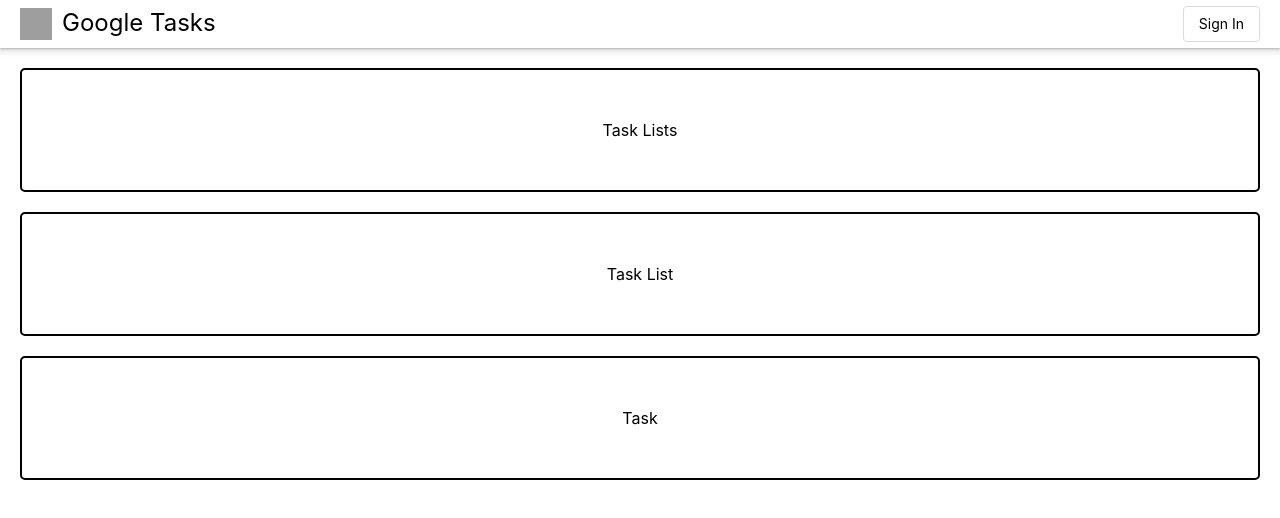
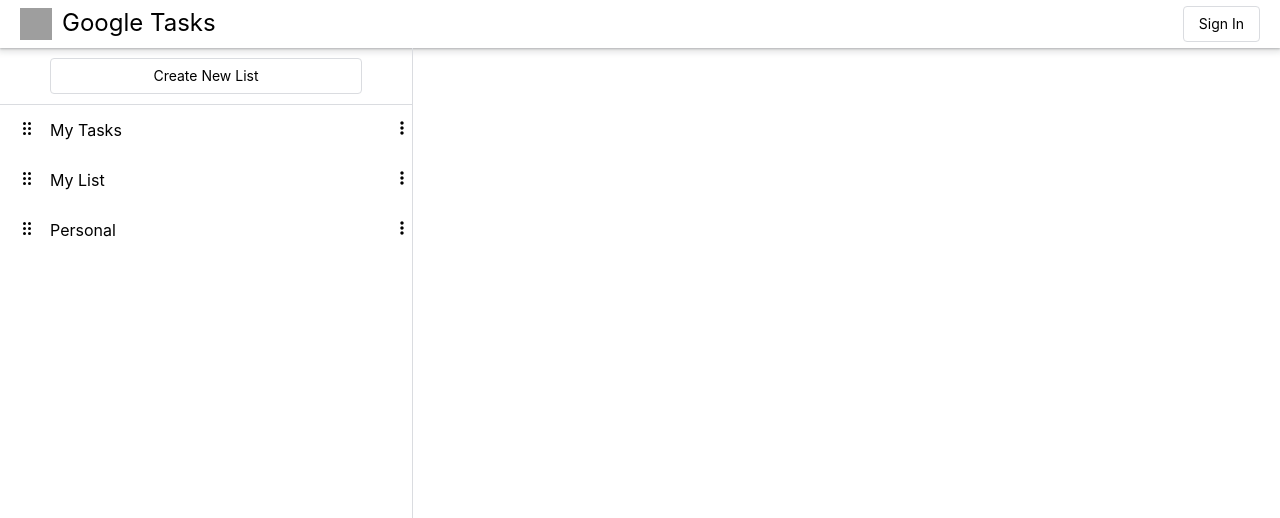
Before and after one commit to puneet-ahuja/google-tasks-extension, a React (Create React App) app: page / in a window 1280 px wide. Shown: the top 518 px of the page. Built offline with nearby package versions, Linux system fonts and the light colour scheme; grey boxes are pictures that could not be loaded.

Commit message:
Added Task Lists

```diff
--- a/src/App.js
+++ b/src/App.js
@@ -2,6 +2,7 @@
 import './App.css';
 import {loadTasksApi } from './GoogleAPI'
 import Header from './components/Header'
+import MainComponent from './components/MainComponent'
 
 
 
@@ -17,9 +18,7 @@
   return (
     <div className="App">
       <Header></Header>
-      <div className='column column-1'>Task Lists</div>
-      <div className='column column-2'>Task List</div>
-      <div className='column column-3'>Task</div>
+      <MainComponent/>
     </div>
   );
 }
--- a/src/GoogleAPI/index.js
+++ b/src/GoogleAPI/index.js
@@ -1,5 +1,4 @@
 // TODO : Need to add Keys from Here.
-
 
 
 
@@ -62,6 +61,8 @@
           }).then(function(response) {
               // TODO : Need to Add Data to Redux Store After Retrieval.
             var taskLists = response.result.items;
+            console.log('Data Received is Task List.');
+            console.log(taskLists)
             if (taskLists && taskLists.length > 0) {
               for (var i = 0; i < taskLists.length; i++) {
                 var taskList = taskLists[i];
--- a/src/components/Header/index.css
+++ b/src/components/Header/index.css
@@ -30,7 +30,6 @@
     padding: 0 15px;
     cursor: pointer;
     font-size: 14px;
-
 }
 
 .button-style:hover {
--- /dev/null
+++ b/src/components/MainComponent/index.css
@@ -0,0 +1,3 @@
+.main-component-container{
+    display: flex;
+}
--- /dev/null
+++ b/src/components/MainComponent/index.js
@@ -0,0 +1,13 @@
+import React from 'react';
+import TaskLists from '../TaskLists';
+import './index.css'
+
+const MainComponent = () => {
+    return (
+        <div className='main-component-container'>
+            <TaskLists/>
+        </div>
+    )
+}
+
+export default MainComponent;
--- /dev/null
+++ b/src/components/TaskLists/index.css
@@ -0,0 +1,41 @@
+.tasklists-container {
+    width: 412px;
+    border-right: 1px solid #dadce0;
+    height: 100vh;
+}
+
+.task-list-header {
+    padding: 10px 50px;
+    border-bottom: 1px solid #dadce0;
+}
+
+.button-style {
+    border: 1px solid #dadce0;
+    border-radius: 4px;
+    line-height: 34px;
+    padding: 0 15px;
+    cursor: pointer;
+    font-size: 14px;
+}
+
+.list-element {
+    height: 50px;
+    padding: 6px 0;
+    box-sizing: border-box;
+    display: flex;
+    justify-content: space-between;
+    align-items: center;
+}
+
+.drag-drop-icon {
+    width: 50px;
+}
+
+.list-data{
+    display: flex;
+    align-items: center;
+}
+
+.triple-dot-style {
+    width: 20px;
+}
--- /dev/null
+++ b/src/components/TaskLists/index.js
@@ -0,0 +1,70 @@
+import React from 'react'
+import PropTypes from 'prop-types'
+import './index.css'
+
+const dragDropSVG = <svg height="24" width="20" focusable="false" aria-hidden="true"><path fill-rule="evenodd" d="M9.5 9a1.5 1.5 0 1 1 0-3 1.5 1.5 0 0 1 0 3zm5 0a1.5 1.5 0 1 1 0-3 1.5 1.5 0 0 1 0 3zm0 5a1.5 1.5 0 1 1 0-3 1.5 1.5 0 0 1 0 3zm0 5a1.5 1.5 0 1 1 0-3 1.5 1.5 0 0 1 0 3zm-5-5a1.5 1.5 0 1 1 0-3 1.5 1.5 0 0 1 0 3zm0 5a1.5 1.5 0 1 1 0-3 1.5 1.5 0 0 1 0 3z"></path></svg>;
+const tripleDotSVG = <svg class="MuiSvgIcon-root" focusable="false" viewBox="0 0 24 24" aria-hidden="true" role="presentation"><path d="M12 8c1.1 0 2-.9 2-2s-.9-2-2-2-2 .9-2 2 .9 2 2 2zm0 2c-1.1 0-2 .9-2 2s.9 2 2 2 2-.9 2-2-.9-2-2-2zm0 6c-1.1 0-2 .9-2 2s.9 2 2 2 2-.9 2-2-.9-2-2-2z"></path></svg>;
+
+const defaultList = [
+    {
+        kind: "tasks#taskList",
+        id: "MTYzNjY4MzcyMjI0MDIyNzE5NDQ6MDow",
+        etag: "LTEzMDQ0NzIyMDk",
+        title: "My Tasks",
+        updated: "2019-07-02T10:33:43.227Z",
+        selfLink: "https://www.googleapis.com/tasks/v1/users/@me/lists/MTYzNjY4MzcyMjI0MDIyNzE5NDQ6MDow"
+    },
+    {
+        kind: "tasks#taskList",
+        id: "MTYzNjY4MzcyMjI0MDIyNzE5NDQ6OTg3NTIyNDc2Njc0NzAyODow",
+        etag: "LTEzMDQ0NzIyMDk",
+        title: "My List",
+        updated: "2019-07-02T10:33:43.227Z",
+        selfLink: "https://www.googleapis.com/tasks/v1/users/@me/lists/MTYzNjY4MzcyMjI0MDIyNzE5NDQ6OTg3NTIyNDc2Njc0NzAyODow"
+    },
+    {
+        kind: "tasks#taskList",
+        id: "MTYzNjY4MzcyMjI0MDIyNzE5NDQ6MjEzNTcyODgzMzgyNzcyNTow",
+        etag: "LTEzMDQ0NzIyMDk",
+        title: "Personal",
+        updated: "2019-07-02T10:33:43.227Z",
+        selfLink: "https://www.googleapis.com/tasks/v1/users/@me/lists/MTYzNjY4MzcyMjI0MDIyNzE5NDQ6MjEzNTcyODgzMzgyNzcyNTow"
+    }
+]
+
+const ListElement = ({title}) =>{
+    return (
+        <div className={'list-element'}>
+            <div className='list-data'>
+                <div className={'drag-drop-icon'}>{dragDropSVG}</div>
+                {title}
+            </div>
+            <div className='triple-dot-style'>
+                {tripleDotSVG}
+            </div>
+        </div>
+    )
+}
+
+
+const TaskLists = ({lists}) => {
+    return (
+        <div className='tasklists-container'>
+            <div className='task-list-header'>
+                <div className='button-style'>Create New List</div>
+            </div>
+            {lists.map((listDetails)=><ListElement key={listDetails.id} {...listDetails} />)}
+        </div>
+    )
+}
+
+TaskLists.propTypes = {
+    lists: PropTypes.array
+}
+
+TaskLists.defaultProps = {
+    lists: defaultList
+}
+
+
+export default TaskLists;
```
